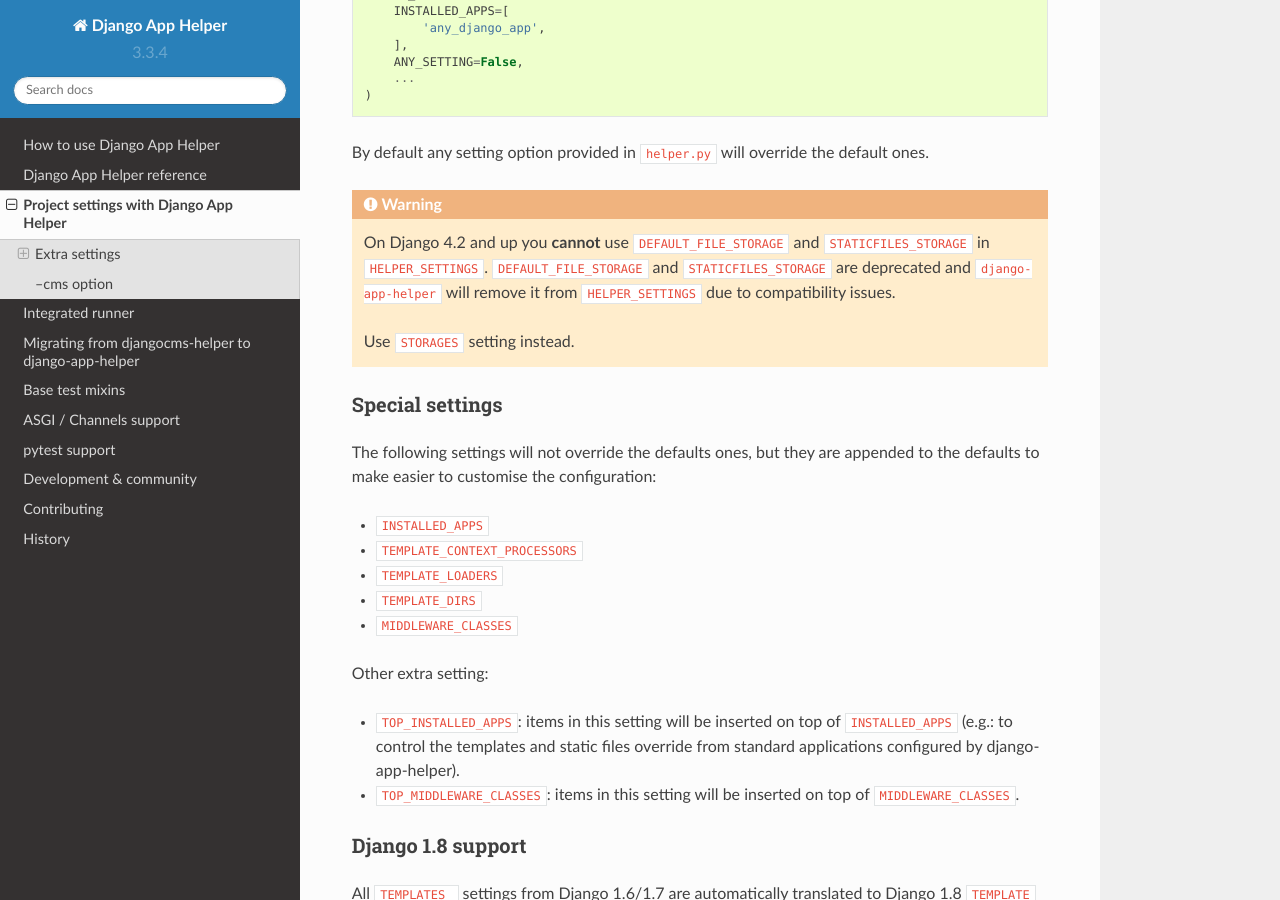
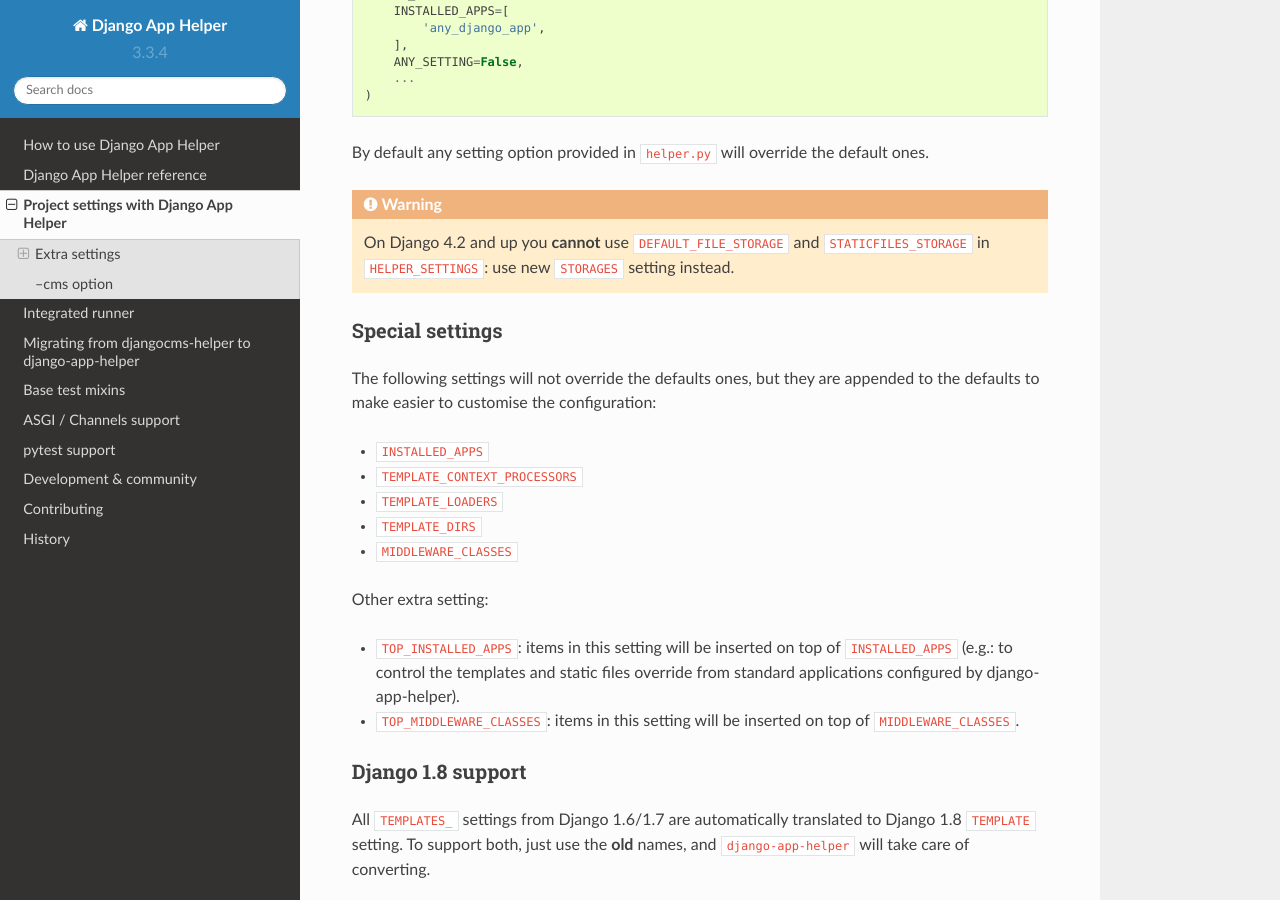
Before and after one commit to nephila/django-app-helper, a Sphinx documentation site: the page built from docs/settings.rst, in a window 1280 px wide and 900 px high, scrolled down 580 px. Built offline with Sphinx 7.4.7 and the Read the Docs theme 2.0.0, drawn with Linux system fonts in a browser that asks for light colours.

Commit message:
Update docs

```diff
--- a/docs/settings.rst
+++ b/docs/settings.rst
@@ -34,10 +34,7 @@
 By default any setting option provided in ``helper.py`` will override the default ones.
 
 .. warning:: On Django 4.2 and up you **cannot** use ``DEFAULT_FILE_STORAGE`` and ``STATICFILES_STORAGE``
-             in ``HELPER_SETTINGS``. ``DEFAULT_FILE_STORAGE`` and ``STATICFILES_STORAGE`` are deprecated and
-             ``django-app-helper`` will remove it from ``HELPER_SETTINGS`` due to compatibility issues.
-
-             Use ``STORAGES`` setting instead.
+             in ``HELPER_SETTINGS``: use new ``STORAGES`` setting instead.
 
 
 Special settings
```
